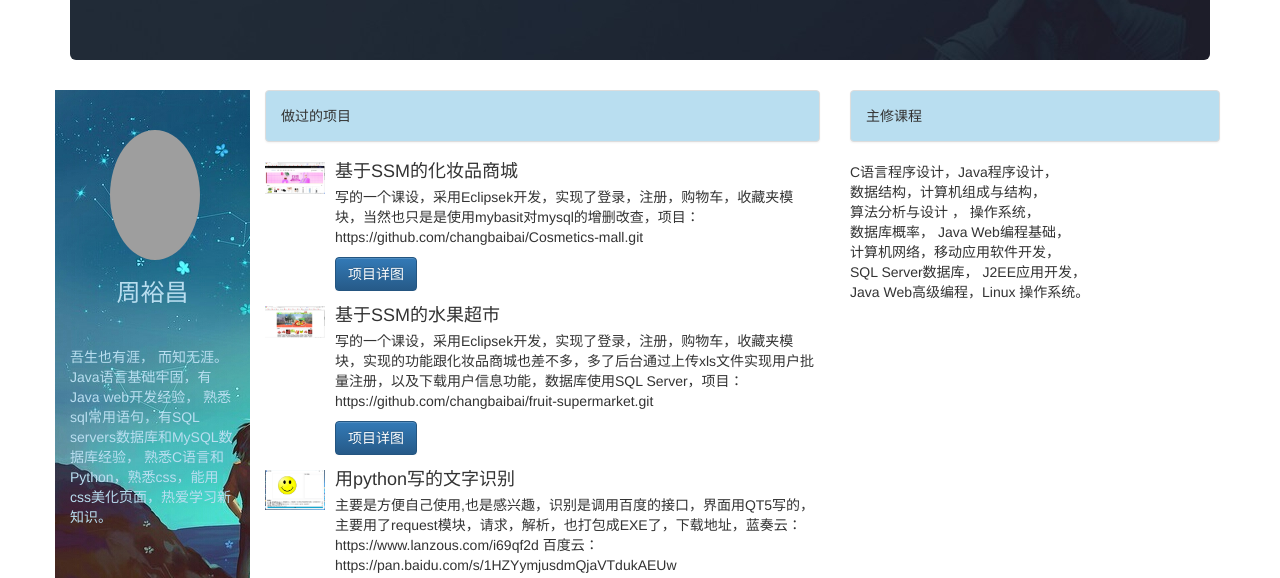
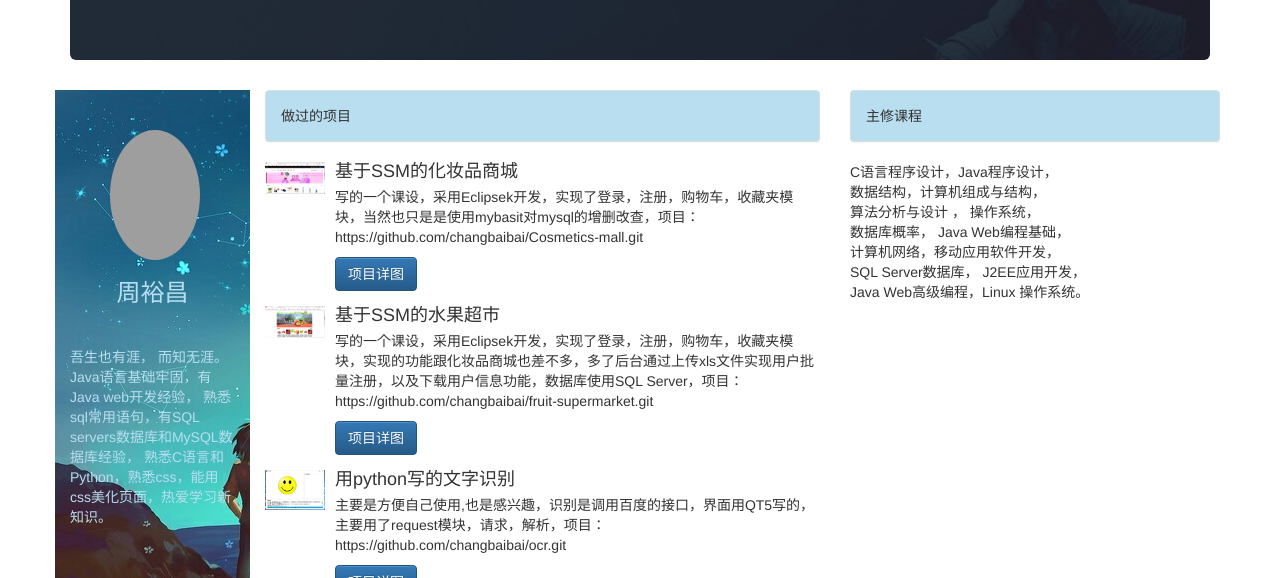
Before and after one commit to changbaibai/show, a plain HTML site: page index.html in a window 1280 px wide. Shown: the part 222-800 px from the top of the page. Drawn offline with Linux system fonts and the light colour scheme; grey boxes are pictures that could not be loaded.

Commit message:
Update index.html

```diff
--- a/index.html
+++ b/index.html
@@ -166,7 +166,7 @@
                         </div>
                         <div class="media-body">
                             <h4 class="media-heading">用python写的文字识别</h4>
-                            <p>主要是方便自己使用,也是感兴趣，识别是调用百度的接口，界面用QT5写的，主要用了request模块，请求，解析，也打包成EXE了，下载地址，蓝奏云： https://www.lanzous.com/i69qf2d  百度云：https://pan.baidu.com/s/1HZYymjusdmQjaVTdukAEUw</p>
+                            <p>主要是方便自己使用,也是感兴趣，识别是调用百度的接口，界面用QT5写的，主要用了request模块，请求，解析，项目：https://github.com/changbaibai/ocr.git</p>
                             <a id="modal-307" href="#modal-container-307" role="button" class="btn btn-primary" data-toggle="modal">项目详图</a>
 
                             <div class="modal fade" id="modal-container-307" role="dialog" aria-labelledby="myModalLabel" aria-hidden="true">
```
